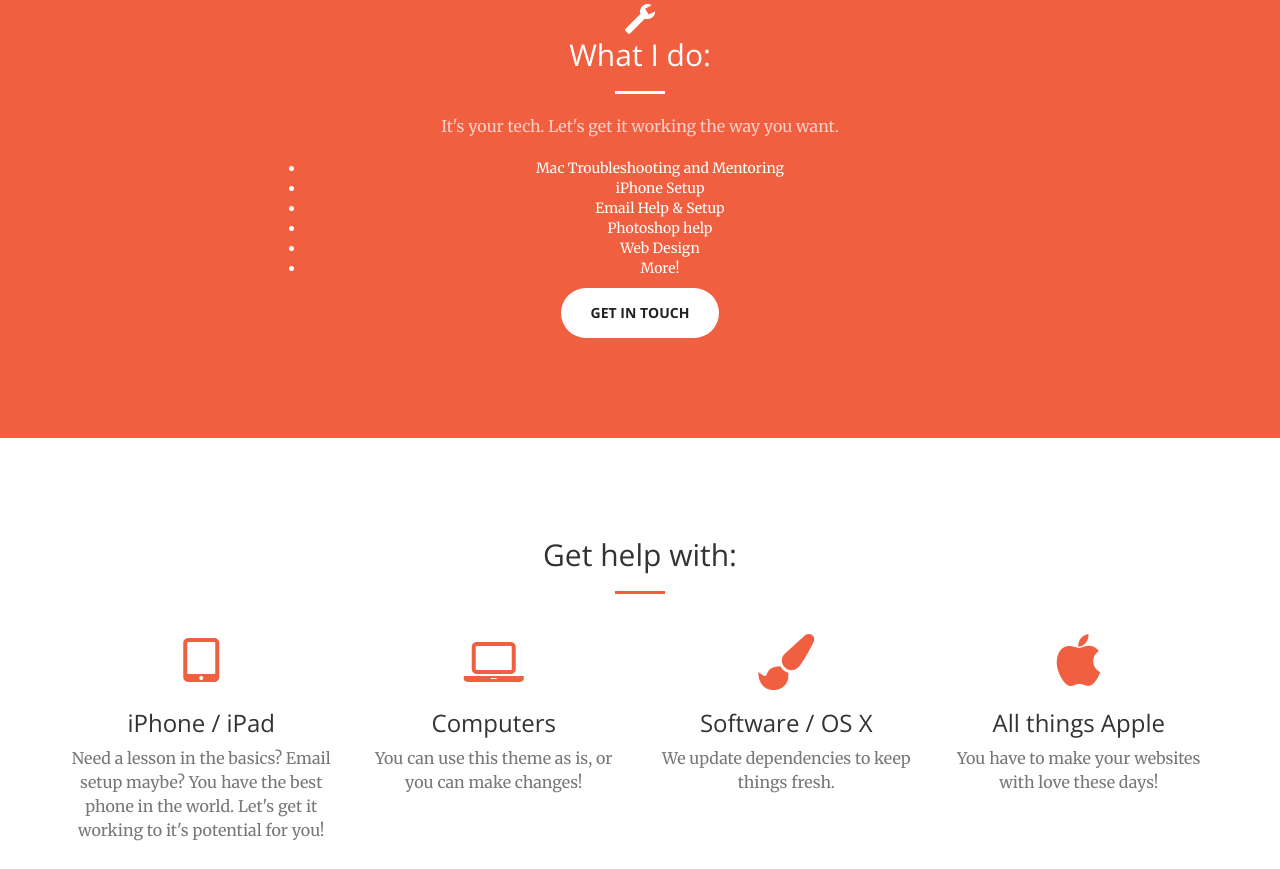
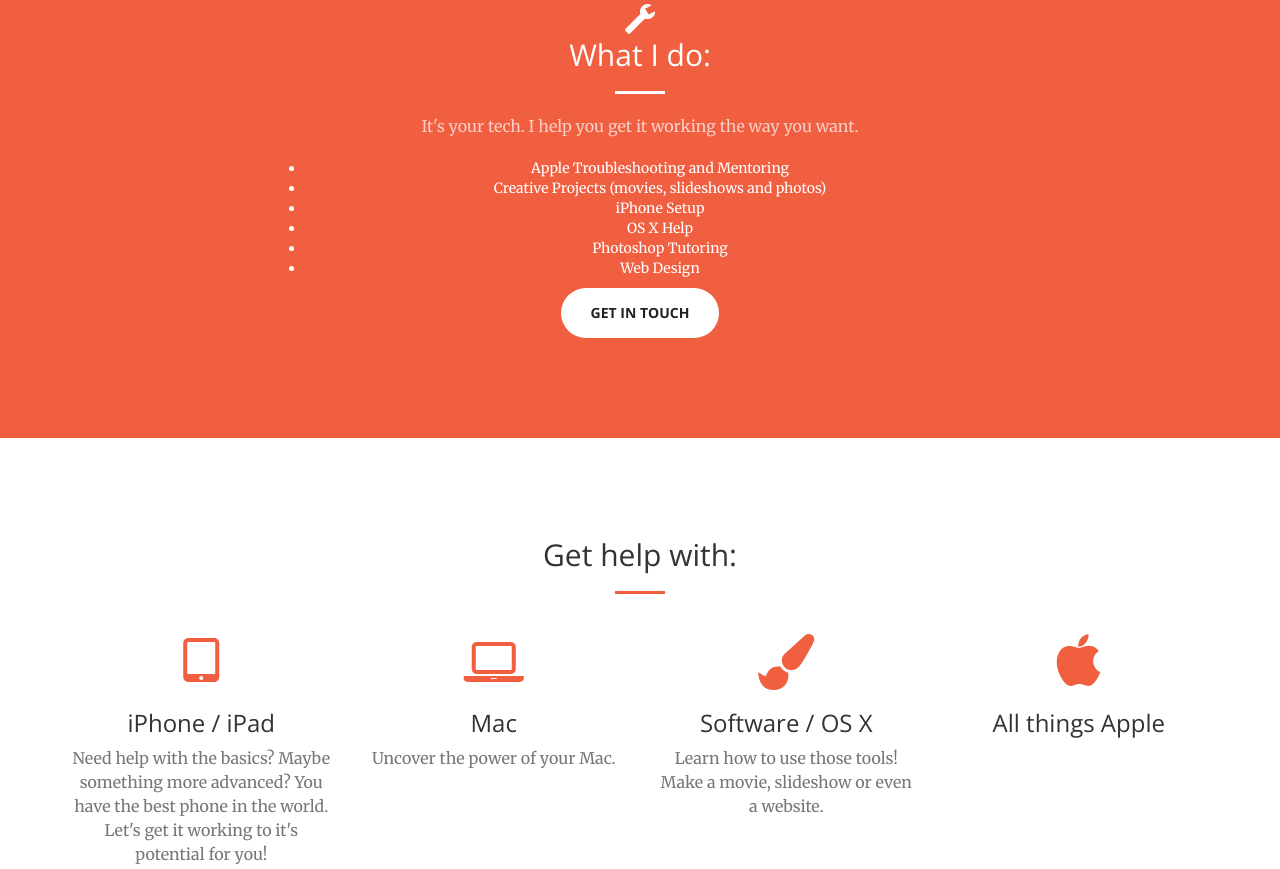
Before and after one commit to alne1147/bootstrap_creative, a plain HTML site: page index.html in a window 1280 px wide. Shown: the part 897-1766 px from the top of the page. Drawn offline with nearby package versions, Linux system fonts and the light colour scheme.

Commit message:
content editing.

```diff
--- a/index.html
+++ b/index.html
@@ -82,13 +82,12 @@
             <div class="header-content-inner">
                 <h1>Get the help you need, for the tech you love.</h1>
                 <hr>
-                <p>One on One help for all things Apple. From iPhone setup, to advanced Photoshop training.</p>
-                <a href="#about" class="btn btn-primary btn-xl page-scroll">Find Out More</a>
+                <p>One on One help for all things Apple. From iPhone setup, to advanced Photoshop training. You can even get help on your website.</p>
+                <a href="#services" class="btn btn-primary btn-xl page-scroll">Find Out More</a>
             </div>
         </div>
     </header>
-
-    <section class="bg-primary" id="about">
+ <section class="bg-primary" id="about">
         <div class="container">
             <div class="row">
                 <div class="col-lg-8 col-lg-offset-2 text-center">
@@ -96,21 +95,22 @@
                     <h2 class="section-heading">What I do:</h2>
 
                     <hr class="light">
-                    <p class="text-faded">It's your tech. Let's get it working the way you want.  </p>
+                    <p class="text-faded">It's your tech. I help you get it working the way you want.  </p>
 
                     <ul>
-	                    <li>Mac Troubleshooting and Mentoring</li>
+	                    <li>Apple Troubleshooting and Mentoring</li>
+	                    <li>Creative Projects (movies, slideshows and photos)
 	                    <li>iPhone Setup</li>
-	                    <li>Email Help & Setup</li>
-	                    <li>Photoshop help</li>
+	                    <li>OS X Help</li>
+	                    <li>Photoshop Tutoring</li>
 	                    <li>Web Design</li>
-	                    <li>More!</li>
-	                    </ul>
-                    <a href="#" class="btn btn-default btn-xl">Get in touch</a>
+                    </ul>	                    </ul>
+                    <a href="#services" class="btn btn-default btn-xl">Get in touch</a>
                 </div>
             </div>
         </div>
     </section>
+
 
     <section id="services">
         <div class="container">
@@ -127,28 +127,28 @@
                     <div class="service-box">
                         <i class="fa fa-4x fa-tablet wow bounceIn text-primary"></i>
                         <h3>iPhone / iPad</h3>
-                        <p class="text-muted">Need a lesson in the basics? Email setup maybe? You have the best phone in the world. Let's get it working to it's potential for you!</p>
+                        <p class="text-muted">Need help with the basics? Maybe something more advanced? You have the best phone in the world. Let's get it working to it's potential for you!</p>
                     </div>
                 </div>
                 <div class="col-lg-3 col-md-6 text-center">
                     <div class="service-box">
                         <i class="fa fa-4x fa-laptop wow bounceIn text-primary" data-wow-delay=".1s"></i>
-                        <h3>Computers</h3>
-                        <p class="text-muted">You can use this theme as is, or you can make changes!</p>
+                        <h3>Mac</h3>
+                        <p class="text-muted">Uncover the power of your Mac.</p>
                     </div>
                 </div>
                 <div class="col-lg-3 col-md-6 text-center">
                     <div class="service-box">
                         <i class="fa fa-4x fa-paint-brush wow bounceIn text-primary" data-wow-delay=".2s"></i>
                         <h3>Software / OS X</h3>
-                        <p class="text-muted">We update dependencies to keep things fresh.</p>
+                        <p class="text-muted">Learn how to use those tools! Make a movie, slideshow or even a website.</p>
                     </div>
                 </div>
                 <div class="col-lg-3 col-md-6 text-center">
                     <div class="service-box">
                         <i class="fa fa-4x fa-apple wow bounceIn text-primary" data-wow-delay=".3s"></i>
                         <h3>All things Apple</h3>
-                        <p class="text-muted">You have to make your websites with love these days!</p>
+                        <p class="text-muted"></p>
                     </div>
                 </div>
             </div>
@@ -219,7 +219,7 @@
                     </a>
                 </div>
                 <div class="col-lg-4 col-sm-6">
-                    <a href="#" class="portfolio-box">
+                    <a class="portfolio-box">
                         <img src="img/photoshop.jpg" class="img-responsive" alt="">
                         <div class="portfolio-box-caption">
                             <div class="portfolio-box-caption-content">
```
